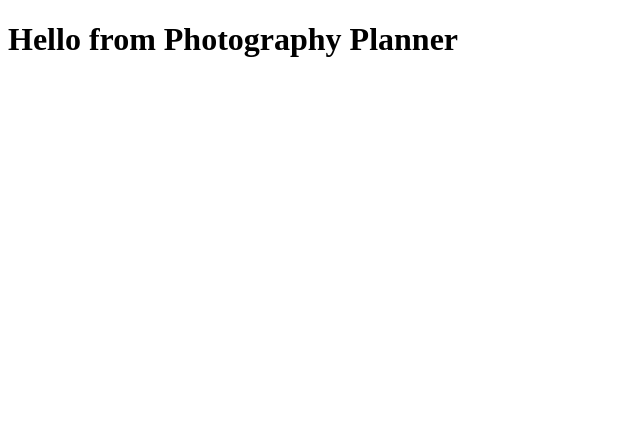
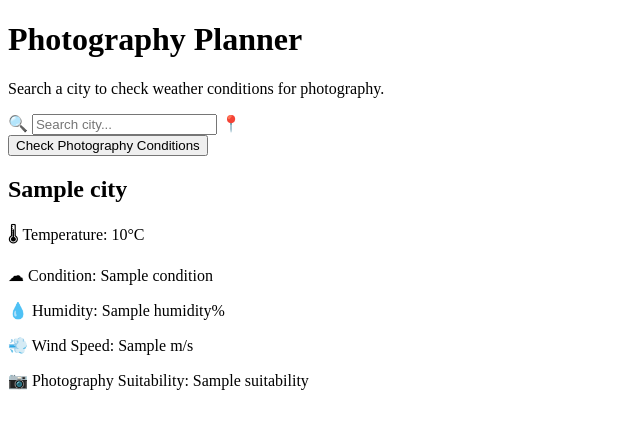
Before and after one commit to bandanarimal7-star/professional-photography-planner, a Flask app: template templates/index.html in a window 1280 px wide. Shown: the top 429 px of the page, without its empty margins (0-640 px from the left). Run offline with Flask 3, Linux system fonts and the light colour scheme; the template is opened without the code that fills it: most values are stand-ins (such as "Sample title", 1, 10 or a date in 2020).

Commit message:
Update index.html

```diff
--- a/templates/index.html
+++ b/templates/index.html
@@ -1,9 +1,40 @@
-<!doctype html>
+<!DOCTYPE html>
 <html>
 <head>
     <title>Photography Planner</title>
+    <link rel="stylesheet" href="{{ url_for('static', filename='css/style.css') }}">
 </head>
 <body>
-    <h1>Hello from Photography Planner</h1>
+
+<div class="container">
+    <h1>Photography Planner</h1>
+    <p class="subtitle">Search a city to check weather conditions for photography.</p>
+
+    <form method="POST" class="search-form">
+        <div class="search-bar">
+            <span class="search-icon">🔍</span>
+            <input type="text" name="city" placeholder="Search city..." required>
+            <span class="location-icon">📍</span>
+        </div>
+
+        <button type="submit">Check Photography Conditions</button>
+    </form>
+
+    {% if weather %}
+    <div class="weather-card">
+        <h2>{{ weather.city }}</h2>
+        <p>🌡 Temperature: {{ weather.temperature }}°C</p>
+        <p>☁ Condition: {{ weather.condition }}</p>
+        <p>💧 Humidity: {{ weather.humidity }}%</p>
+        <p>💨 Wind Speed: {{ weather.wind_speed }} m/s</p>
+        <p class="score">📷 Photography Suitability: {{ weather.suitability }}</p>
+    </div>
+    {% endif %}
+
+    {% if error %}
+    <p class="error">{{ error }}</p>
+    {% endif %}
+</div>
+
 </body>
 </html>
```
